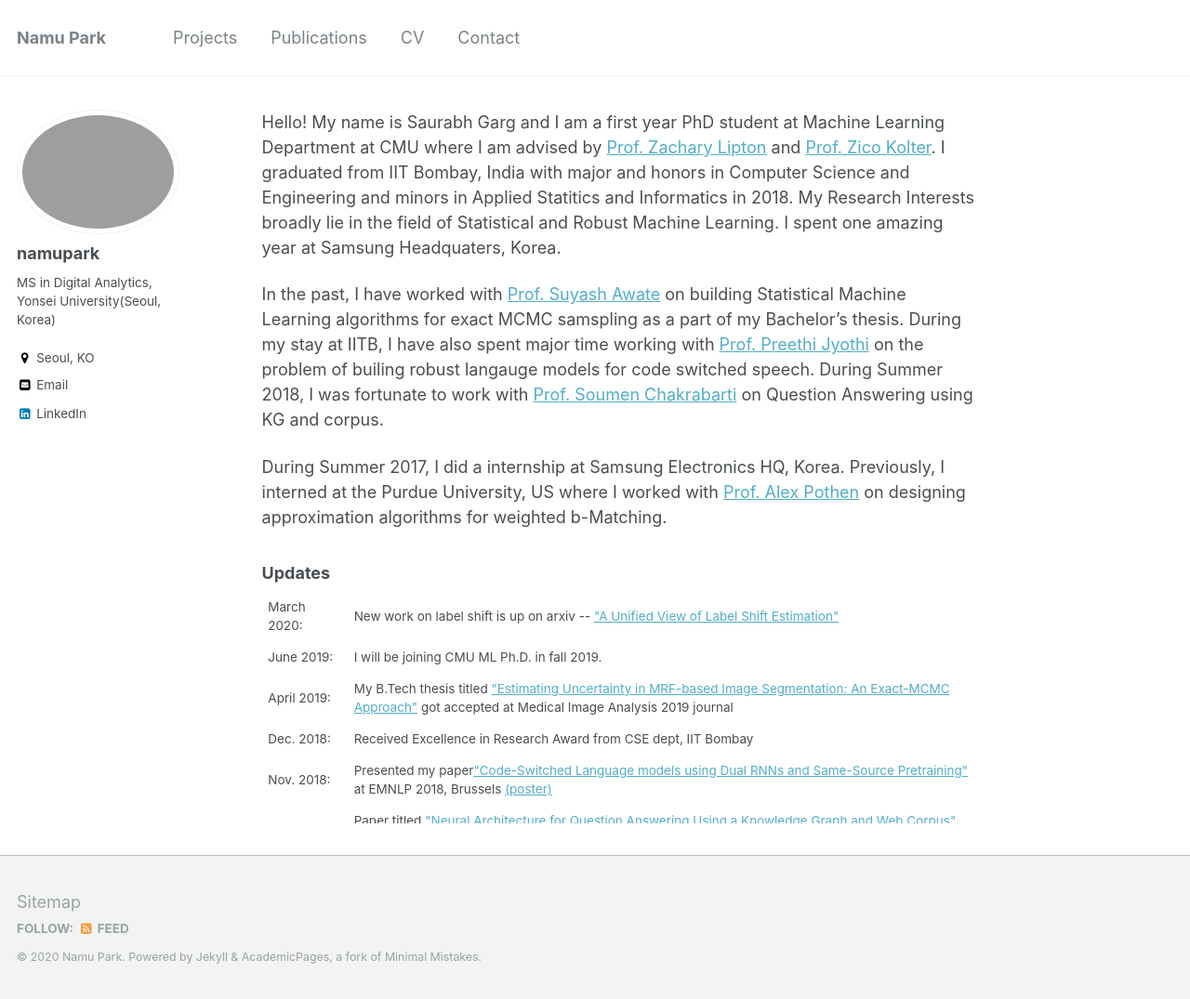
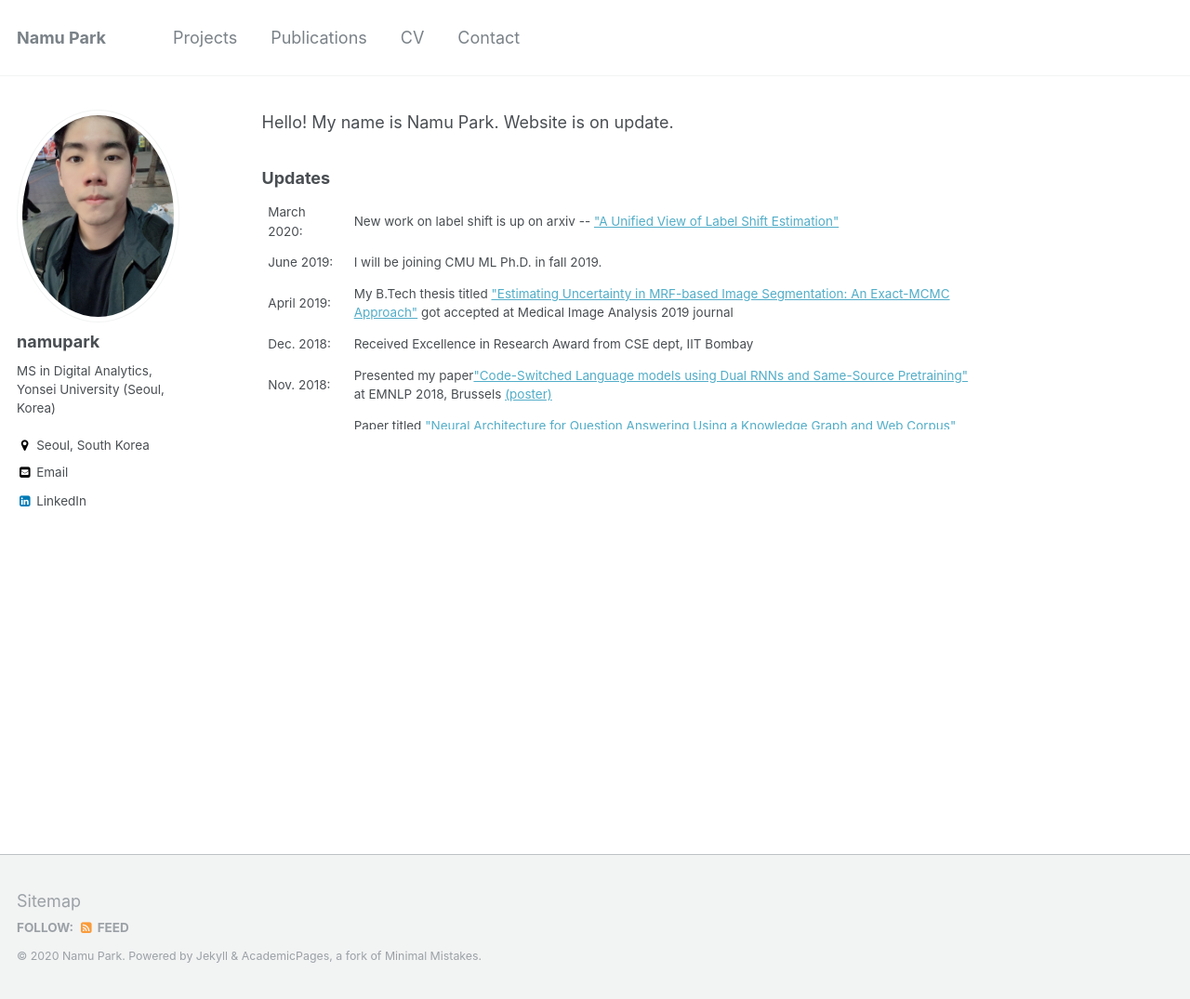
Before and after one commit to namupark/namupark.github.io, a Jekyll site: the page built from _pages/about.md, in a window 1280 px wide and 1075 px high. Shown: the whole window at 93% size. Built offline with Jekyll 4.4.1, drawn with Linux system fonts in a browser that asks for light colours.

Commit message:
no message

```diff
--- a/_config.yml
+++ b/_config.yml
@@ -83,9 +83,9 @@ analytics:
 # Site Author
 author:
   name             : "namupark"
-  avatar           : "profile.png"
-  bio              : "MS in Digital Analytics, Yonsei University(Seoul, Korea)"
-  location         : "Seoul, KO"
+  avatar           : "profile.jpg"
+  bio              : "MS in Digital Analytics,       Yonsei University (Seoul, Korea)"
+  location         : "Seoul, South Korea"
   employer         :
   googlescholar    :
   email            : "arbre0125@gmail.com"
--- a/_pages/about.md
+++ b/_pages/about.md
@@ -8,12 +8,7 @@ redirect_from:
 ---
 
 
-Hello! My name is Saurabh Garg and I am a first year PhD student at Machine Learning Department at CMU where I am advised by [Prof. Zachary Lipton](http://zacklipton.com/) and [Prof. Zico Kolter](http://zicokolter.com). I graduated from IIT Bombay, India with major and honors in Computer Science and Engineering and minors in Applied Statitics and Informatics in 2018. My Research Interests broadly lie in the field of Statistical and Robust Machine Learning. I spent one amazing year at Samsung Headquaters, Korea.
-
-In the past, I have worked with [Prof. Suyash Awate](https://www.cse.iitb.ac.in/~suyash) on building Statistical Machine Learning algorithms for exact MCMC samspling as a part of my Bachelor's thesis. During my stay at IITB, I have also spent major time working with [Prof. Preethi Jyothi](https://www.cse.iitb.ac.in/~pjyothi) on the problem of builing robust langauge models for code switched speech. During Summer 2018, I was fortunate to work with [Prof. Soumen Chakrabarti](https://www.cse.iitb.ac.in/~soumen) on Question Answering using KG and corpus.
-
-
-During Summer 2017, I did a internship at Samsung Electronics HQ, Korea. Previously, I interned at the Purdue University, US where I worked with [Prof. Alex Pothen](https://www.cs.purdue.edu/homes/apothen/) on designing approximation algorithms for weighted b-Matching.
+Hello! My name is Namu Park. Website is on update.
 
 ### Updates
 <style>
```
